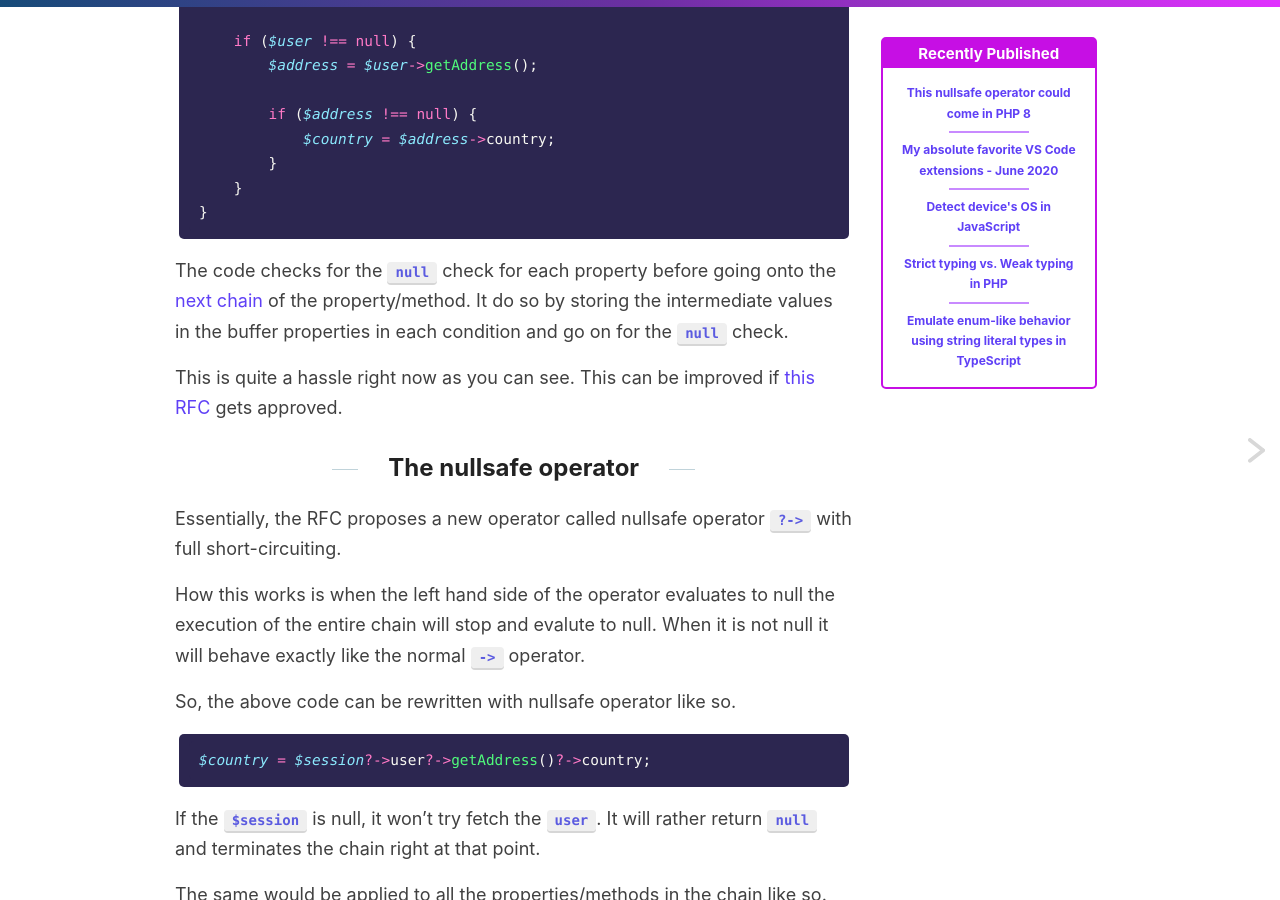
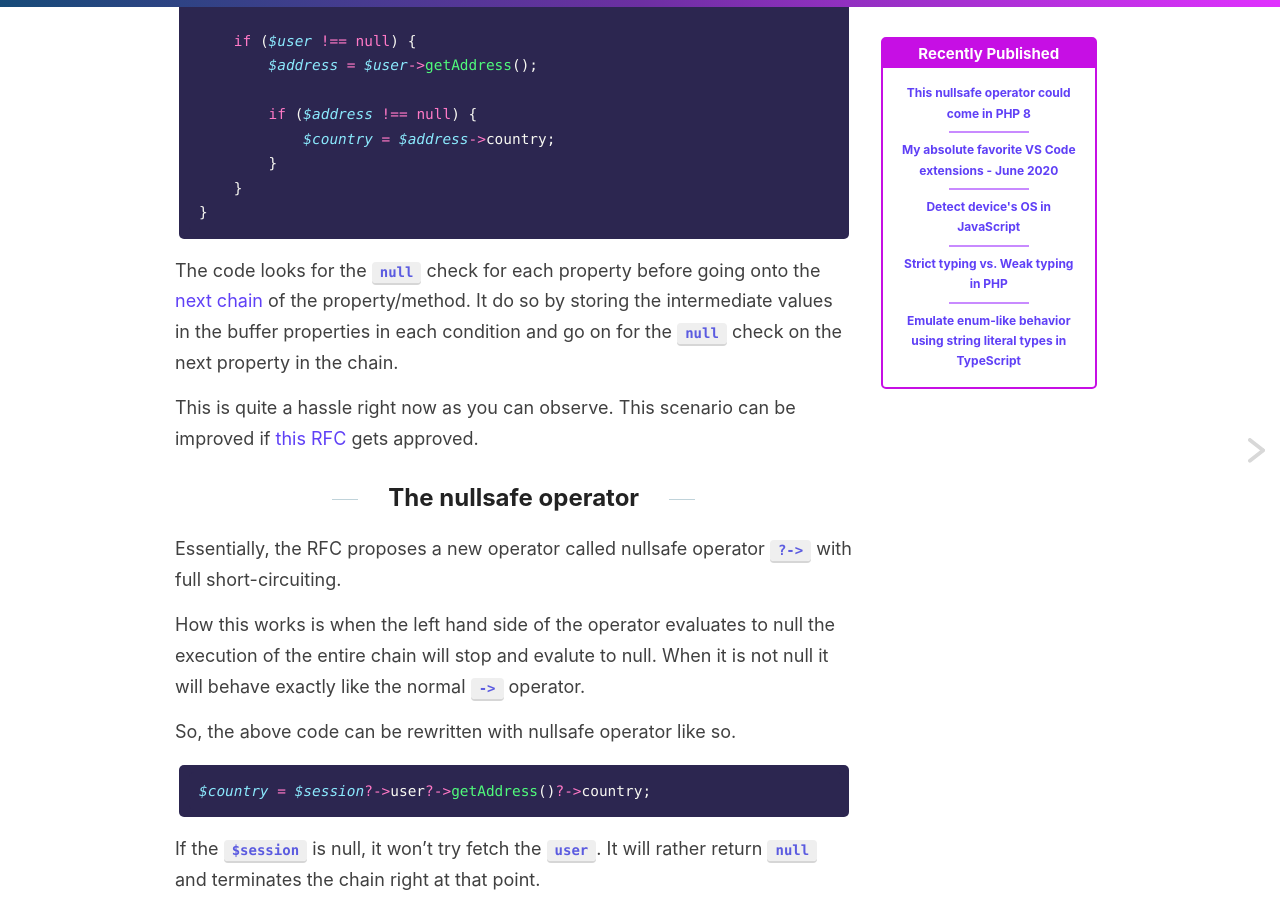
Before and after one commit to varunkumardev/amitmerchant1990.github.io, a Jekyll site: the page built from _posts/2020-06-04-nullsafe-operator-php.md, in a window 1280 px wide and 900 px high, scrolled down 501 px. Built offline with Jekyll 4.4.1, drawn with Linux system fonts in a browser that asks for light colours; comment, search, counter and statistics services are not loaded.

Commit message:
improve post.

````diff
--- a/_posts/2020-06-04-nullsafe-operator-php.md
+++ b/_posts/2020-06-04-nullsafe-operator-php.md
@@ -23,9 +23,9 @@ if ($session !== null) {
 }
 ```
 
-The code checks for the `null` check for each property before going onto the [next chain](/method-chaining-php-nutshell/) of the property/method. It do so by storing the intermediate values in the buffer properties in each condition and go on for the `null` check.
+The code looks for the `null` check for each property before going onto the [next chain](/method-chaining-php-nutshell/) of the property/method. It do so by storing the intermediate values in the buffer properties in each condition and go on for the `null` check on the next property in the chain.
 
-This is quite a hassle right now as you can see. This can be improved if [this RFC](https://wiki.php.net/rfc/nullsafe_operator) gets approved.
+This is quite a hassle right now as you can observe. This scenario can be improved if [this RFC](https://wiki.php.net/rfc/nullsafe_operator) gets approved.
 
 ## The nullsafe operator
 
````
